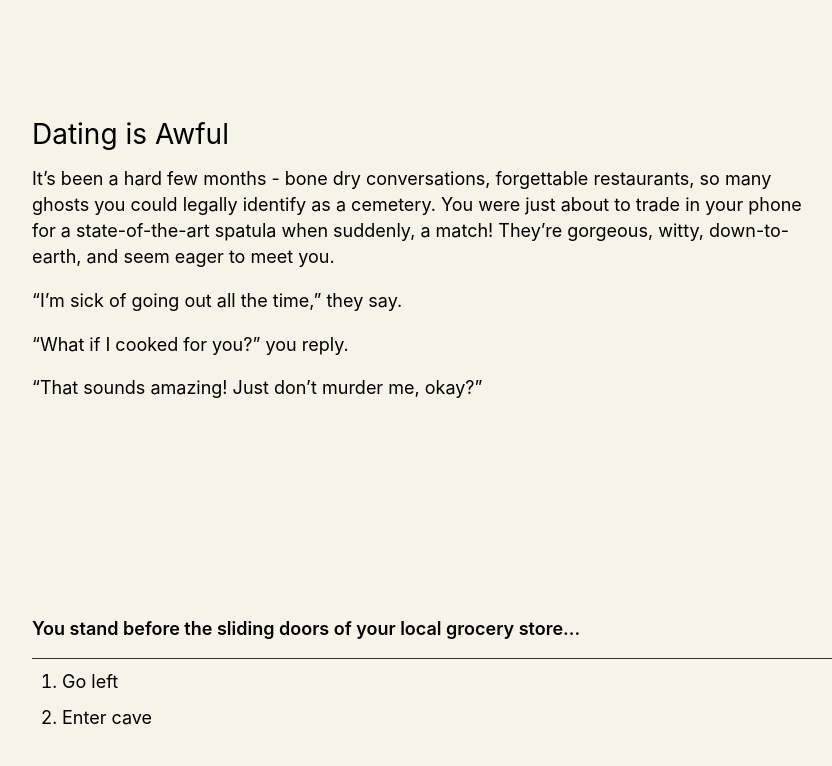
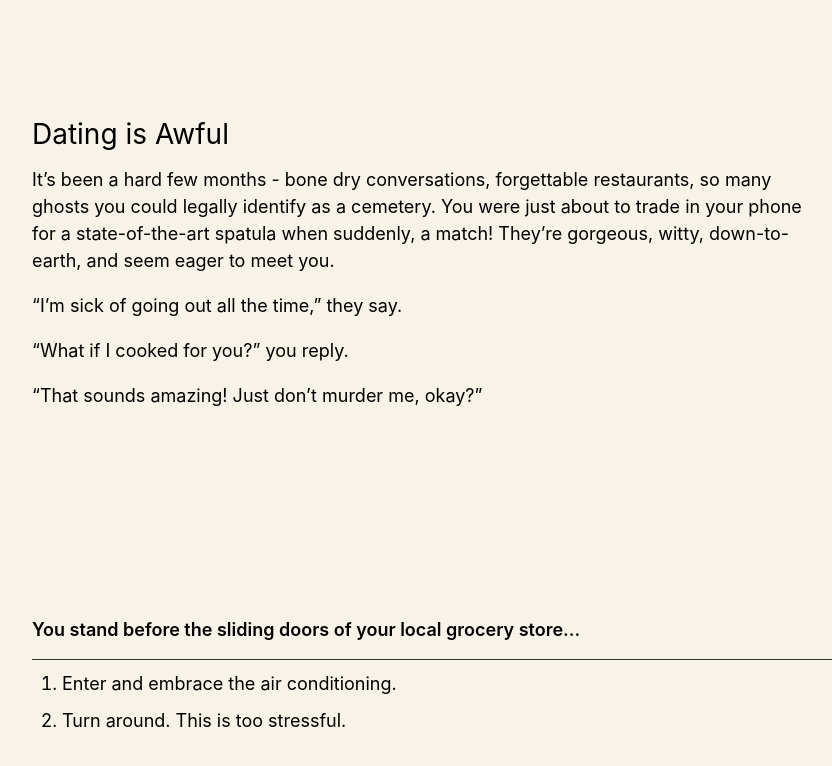
Before and after one commit to prolixmagus/first-date, a Vue app: page / in a window 1280 px wide. Shown: the top 766 px of the page, without its empty margins (128-960 px from the left). Built offline with nearby package versions, Linux system fonts and the light colour scheme.

Commit message:
Add content and links to finale decisions

```diff
--- a/src/components/AdventureChoice.vue
+++ b/src/components/AdventureChoice.vue
@@ -2,7 +2,7 @@
 	import { useOptionsStore } from '@/stores/options';
 	import { useRoute, useRouter } from 'vue-router';
 	import { useMagicKeys } from '@vueuse/core';
-	import { watch } from 'vue';
+	import { watch, ref } from 'vue';
 
 	const route = useRoute();
 	const options = useOptionsStore();
@@ -49,6 +49,9 @@
 							{{ choice.text }}
 						</RouterLink>
 					</li>
+					<li v-for="link in options.current.link" :key="link.id" :class="{ 'visually-hidden': options.isHidden }">
+						<a :href="link.href">{{ link.text }}</a>
+					</li>
 				</ol>
 			</div>
 		</div>
--- a/src/stores/options.js
+++ b/src/stores/options.js
@@ -1,4 +1,4 @@
-import { computed, ref } from 'vue';
+import { computed, watch, ref } from 'vue';
 import { defineStore } from 'pinia';
 import { useRoute } from 'vue-router';
 import { v4 as uuidv4 } from 'uuid';
@@ -6,8 +6,8 @@ import { v4 as uuidv4 } from 'uuid';
 export const useOptionsStore = defineStore('options', () => {
   const route = useRoute();
   const isHidden = ref(true);
+  const finalePaths = [`/adventure/finale-gaye`];
 
-  const oldPaths = [`/adventure/left`];
   const list = [
     {
       id: uuidv4(),
@@ -29,23 +29,105 @@ export const useOptionsStore = defineStore('options', () => {
       ],
       decision: 'You stand before the sliding doors of your local grocery store...',
       choices: [
-        { text: 'Go left', slug: 'left' },
-        { text: 'Enter cave', slug: 'right' }
+        { text: 'Enter and embrace the air conditioning.', slug: 'enter-store' },
+        { text: 'Turn around. This is too stressful.', slug: 'turn-around' }
       ]
     },
     {
       id: uuidv4(),
-      slug: 'left',
-      heading: 'Left Path',
+      slug: 'turn-around',
+      heading: 'Turn Around',
       paragraphs: [
         {
-          text: 'It’s been a hard few months - bone dry conversations, forgettable restaurants, so many ghosts you could legally identify as a cemetery. You were just about to trade in your phone for a state-of-the-art spatula when suddenly, a match! They’re gorgeous, witty, down-to-earth, and seem eager to meet you.'
+          text: 'A feeling of dread washes over you. The sensation only increases as more people enter and leave. The flourescent light, the wooshing sound of the doors, the endles possibilities. Fish Tacos? Penne Pasta? Eggplant Stir Fry? You desperately want to flee, but you stand still, clearly blocking the way.'
+        },
+        {
+          text: 'Fortunately, out of the corner of your eyes, you see a Girl Scout approaching. Ain’t nobody got time for that. You turn swiftly and head home, laughing at her distant pleas.'
+        },
+        {
+          text: 'After an uneventful drive, you arrive home. The same as it ever was. You have a few hours to kill before your date arrives. Plenty of time to order in.'
+        },
+        {
+          text: 'A few google-ations later and your order is on its way. Burritos - can’t go wrong with that.'
         }
       ],
-      decision: 'You stand before the sliding doors of your local grocery store...',
+      decision: 'So, what should you do to pass the time?',
       choices: [
-        { text: 'go right', slug: 'right' },
-        { text: 'return home', slug: 'start' }
+        { text: 'Check out that new documentary about cheese on Netflix.', slug: 'watch-netflix' },
+        { text: 'Doom scroll [insert-social-media-app]', slug: 'doom-scroll' },
+        {
+          text: 'Clean the apartment and set the table like a boss',
+          slug: 'set-the-mood'
+        }
+      ]
+    },
+    {
+      id: uuidv4(),
+      slug: 'watch-netflix',
+      heading: 'Watch Netflix',
+      paragraphs: [
+        {
+          text: 'You sit down on the couch, only to realize that the remote is on a chair across the room. This shouldn’t be a big deal, but you’re already on edge from the grocery store and that wretched Girl Scout. You turn on the documentary.'
+        },
+        {
+          text: '“I didn’t realize there are 2,000 varieties of cheese!” you say to the empty apartment. “I can’t wait to learn more cool cheese facts!”'
+        },
+        {
+          text: 'A text message.'
+        },
+        {
+          text: '“We still on for tonight?,”'
+        },
+        {
+          text: 'Suddenly, you don’t feel very well.'
+        },
+        {
+          text: '“Sorry, something came up. Rain check?”'
+        },
+        {
+          text: 'You toss the phone to the side, not caring to read the response. You have hours and hours of cheese-filled wonder ahead of you. Who needs love when you have streaming?'
+        }
+      ],
+      decision: 'Ya cheesed it.',
+      choices: [{ text: 'Restart', slug: 'start' }]
+    },
+    {
+      id: uuidv4(),
+      slug: 'doom-scroll',
+      heading: 'Doom Scroll',
+      paragraphs: [
+        {
+          text: 'You open up [[social-media-app]] and begin to scroll. Look, a video about a dog. Look, a video about a baby. Look, a video about a baby dog. Screaming people running out of a burning building. A helicopter joy-ride over the Rocky Mountains. A person commenting on a video game streamer commenting on a thirst trap. At some point, the food comes, but you were on your phone so you didn’t look up. Beauty and makeup tips to look ultra cottege-core. Top 10 assassinations in history. A lorem. A lorem ipsum. A lorem ipsum dolor sit amet, consectetur adipisicing elittttzzzzzzzzzzzzzzzzzzz...'
+        }
+      ],
+      decision: 'You awaken to a loud knock!',
+      choices: [{ text: 'Your date must be here! Shit!', slug: 'fell-asleep' }]
+    },
+    {
+      id: uuidv4(),
+      slug: 'fell-asleep',
+      heading: 'Fell Asleep',
+      paragraphs: [
+        {
+          text: 'You rush to answer the door.'
+        },
+        {
+          text: '“H-Hey! Hi! Come in!”'
+        },
+        {
+          text: '“You ok? You look like you just woke up.”'
+        },
+        {
+          text: '“I guess I took a nap and lost track of time...”'
+        },
+        {
+          text: 'Aside from the initial stumble, the night proceeds fine. It is slightly awkward that you are wearing sweatpants while your date is all dressed up, but what can you do. You have good conversation over an ice-breaker board game. When it comes time for dinner, you arrange it just like a homemade meal, tossing the to-go containers in the trash.'
+        }
+      ],
+      decision: '“Wow, I can’t believe you made this from scratch!”, they say.',
+      choices: [
+        { text: 'Lie. “Yup! Been cooking since I was a baby.”', slug: 'lie' },
+        { text: 'Be honest. “I wanted to make a good impression, so I ordered in.”', slug: 'truth' }
       ]
     }
   ];
@@ -60,24 +142,24 @@ export const useOptionsStore = defineStore('options', () => {
     return list[0];
   });
 
-  // watch(
-  //   () => route.path,
-  //   (newPath, oldPath) => {
-  //     console.log(oldPath);
-  //     if (oldPaths.includes(oldPath)) {
-  //       isHidden.value = false;
-  //     } else {
-  //       isHidden.value = true;
-  //     }
-  //   }
-  // );
+  watch(
+    () => route.path,
+    (finalePath, oldPath) => {
+      console.log(oldPath);
+      if (finalePaths.includes(finalePath)) {
+        isHidden.value = false;
+      } else {
+        isHidden.value = true;
+      }
+    }
+  );
 
-  // watch(
-  //   () => isHidden.value,
-  //   (newValue, oldValue) => {
-  //     console.log(newValue);
-  //   }
-  // );
+  watch(
+    () => isHidden.value,
+    (newValue, oldValue) => {
+      console.log(newValue);
+    }
+  );
 
-  return { current };
+  return { current, isHidden, finalePaths };
 });
--- a/src/styles/settings.css
+++ b/src/styles/settings.css
@@ -2,7 +2,7 @@
 
 html {
 	--black: #333333;
-	--white: #efefef;
+	--white: #777;
 
 	--neutral-stuffs: gray;
 
@@ -15,7 +15,7 @@ html {
 @media (prefers-color-scheme: dark) {
 	html {
 		--black: #333333;
-		--white: #efefef;
+		--white: #777;
 
 		--neutral-stuffs: gray;
 
--- a/src/styles/typography.css
+++ b/src/styles/typography.css
@@ -13,7 +13,7 @@ p,
 li {
 	font-family: 'Inter', sans-serif;
 	font-size: 1.125rem; /* 18px */
-	line-height: 1.44;
+	line-height: 1.5;
 }
 
 .decision-voice {
```
